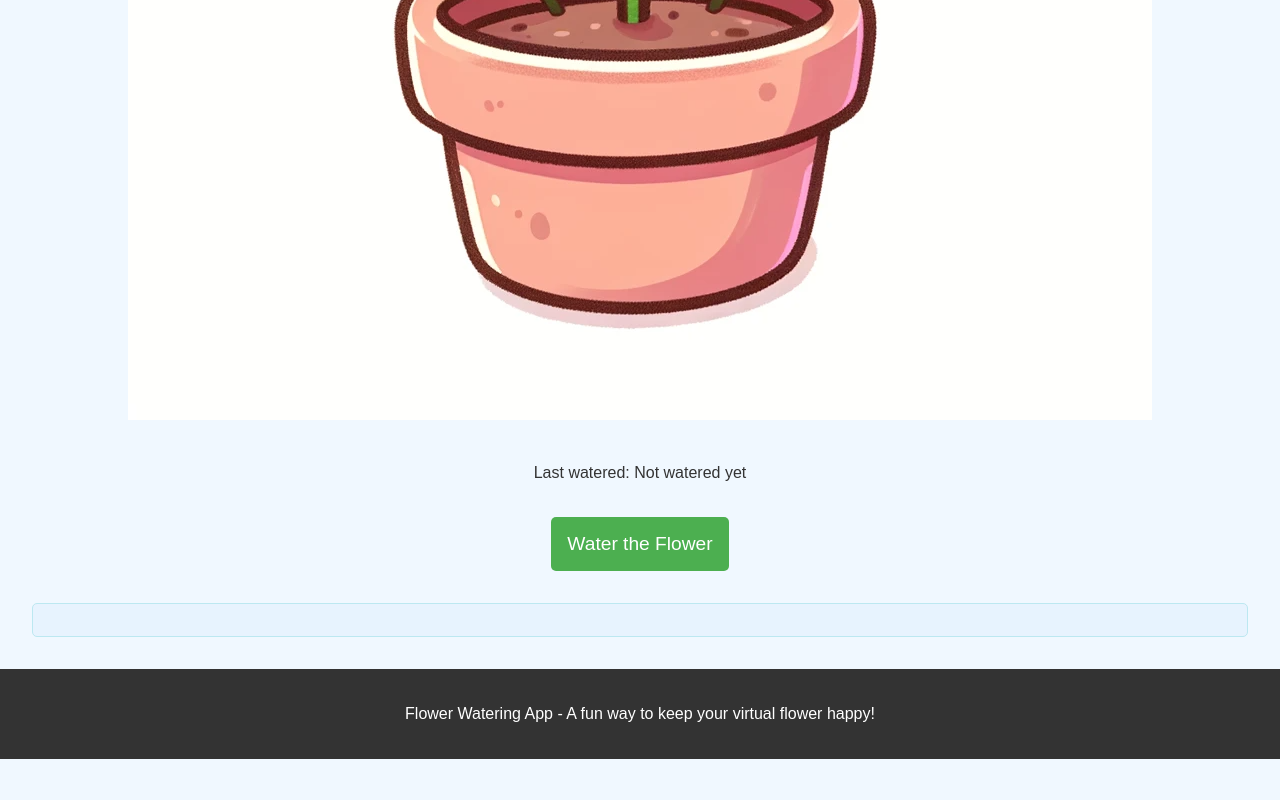
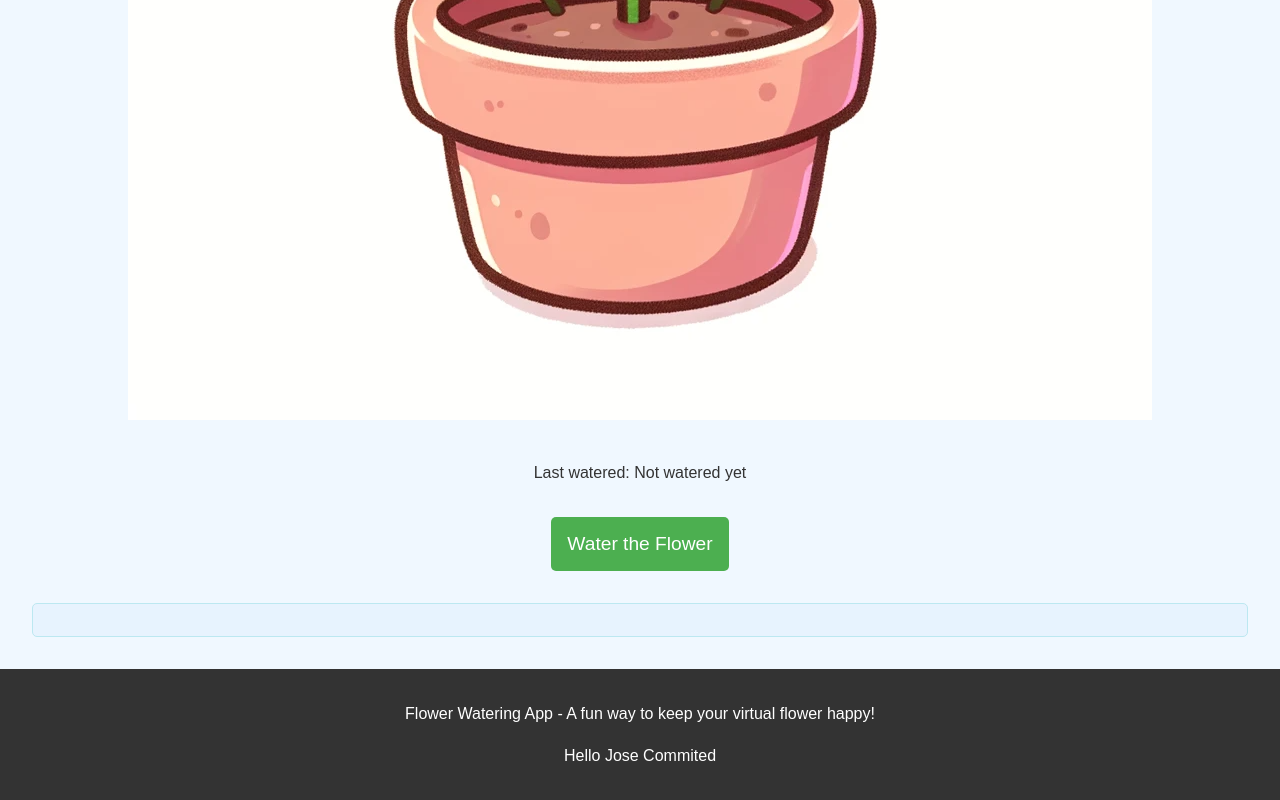
Before and after one commit to ionicbond2333/blssom, a plain HTML site: page frontend/index.html in a window 1280 px wide. Shown: the part 762-1562 px from the top of the page. Before the commit the page ends 1521 px from the top, so only its background shows below. Drawn offline with Linux system fonts and the light colour scheme.

Commit message:
JoseLuna

```diff
--- a/frontend/index.html
+++ b/frontend/index.html
@@ -24,6 +24,7 @@
     </main>
     <footer>
         <p>Flower Watering App - A fun way to keep your virtual flower happy!</p>
+        <p> Hello Jose Commited</p>
     </footer>
     <script src="script.js"></script>
 </body>
```
